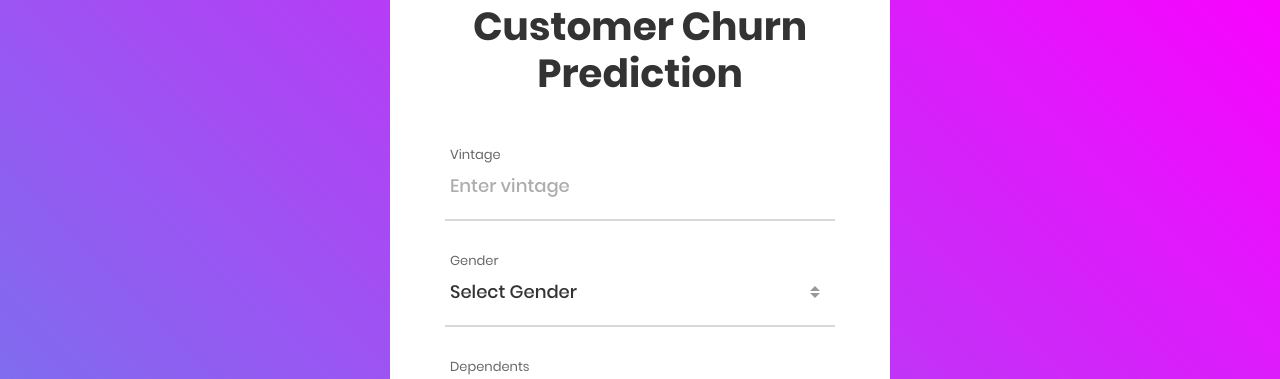
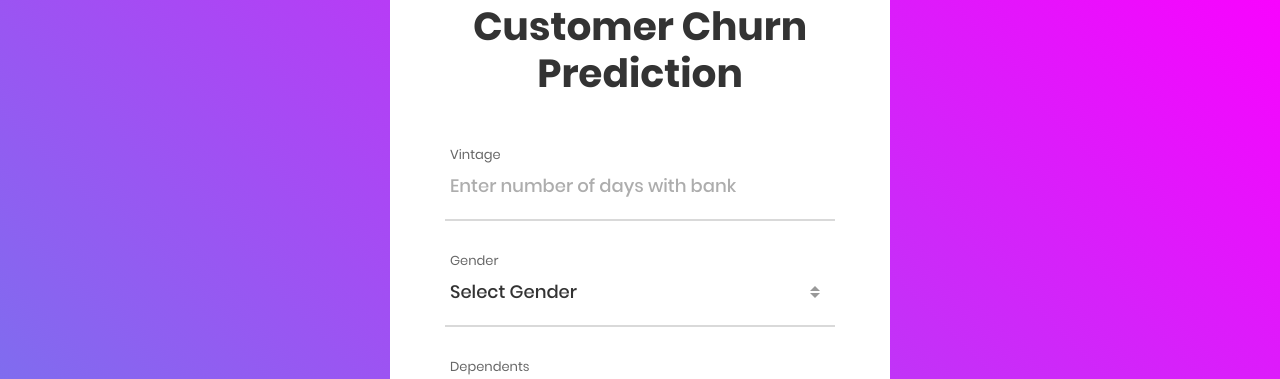
Before and after one commit to tusharmishra288/Churn_modelling, a Flask app: page / in a window 1280 px wide. Shown: the part 53-432 px from the top of the page. Run offline with Flask 2, Linux system fonts and the light colour scheme; some libraries are stand-ins or nearby versions.

Commit message:
Update index.html

```diff
--- a/templates/index.html
+++ b/templates/index.html
@@ -37,7 +37,7 @@
 
 				<div class="wrap-input100 validate-input" required="required">
 					<span class="label-input100">Vintage</span>
-					<input class="input100" type="number" name="vintage" placeholder="Enter vintage" min="0">
+					<input class="input100" type="number" name="vintage" placeholder="Enter number of days with bank" min="0">
 					<span class="focus-input100"></span>
 				</div>
 
```
